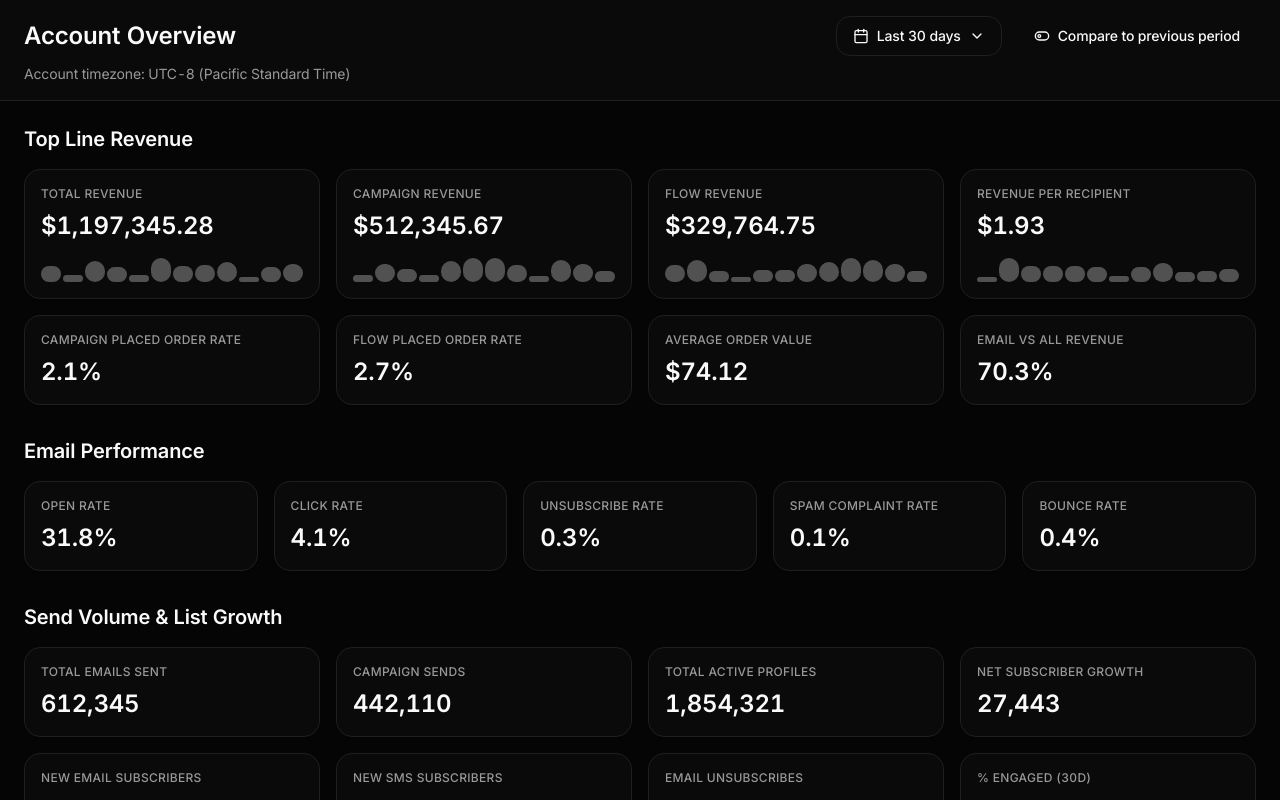
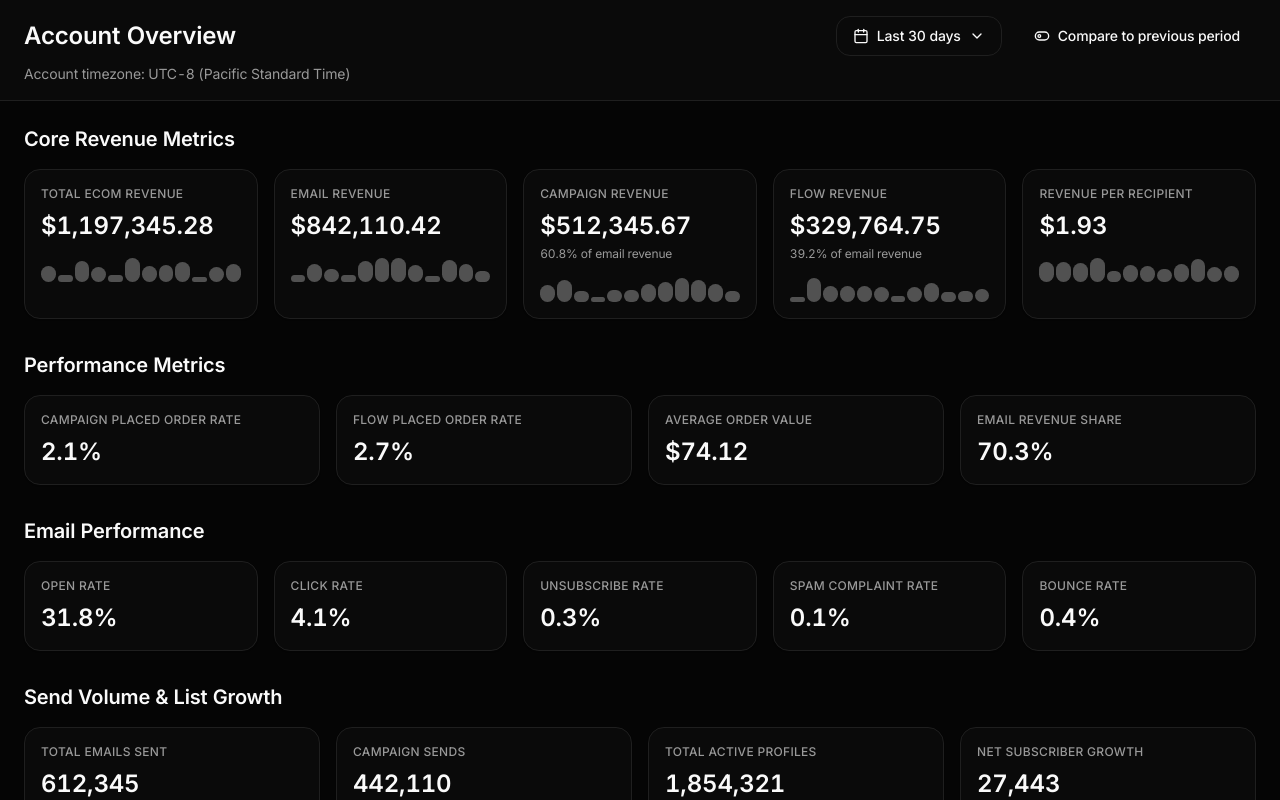
Before and after one commit to jackrstringer/redwood-concierge, a React (Vite) app: page / in a window 1280 px wide. Shown: the top 800 px of the page. Built offline with nearby package versions, Linux system fonts and the light colour scheme.

Commit message:
Add revenue breakdown to KPIs
Update main KPIs to include Total Ecom Revenue, Email Revenue, Campaign Revenue, Flow Revenue, and Revenue per recipient. Add sub-percentages to Campaign Revenue and Flow Revenue to denote their contribution to total email revenue.

```diff
--- a/src/components/dashboard/KPICard.tsx
+++ b/src/components/dashboard/KPICard.tsx
@@ -12,6 +12,7 @@ interface KPICardProps {
   format?: 'currency' | 'percentage' | 'number';
   sparkline?: number[];
   className?: string;
+  subtitle?: string; // For showing sub-percentages
 }
 
 export const KPICard: React.FC<KPICardProps> = ({
@@ -20,7 +21,8 @@ export const KPICard: React.FC<KPICardProps> = ({
   delta,
   format = 'number',
   sparkline,
-  className = ''
+  className = '',
+  subtitle
 }) => {
   const formatValue = (val: string | number) => {
     if (typeof val === 'string') return val;
@@ -45,9 +47,16 @@ export const KPICard: React.FC<KPICardProps> = ({
       <div className="space-y-2">
         <p className="metric-label">{title}</p>
         <div className="flex items-end justify-between">
-          <p className="metric-value dashboard-text">
-            {formatValue(value)}
-          </p>
+          <div className="flex flex-col">
+            <p className="metric-value dashboard-text">
+              {formatValue(value)}
+            </p>
+            {subtitle && (
+              <p className="text-xs dashboard-text-muted mt-1">
+                {subtitle}
+              </p>
+            )}
+          </div>
           {delta && (
             <div className={`flex items-center gap-1 text-sm font-medium ${
               delta.isPositive ? 'delta-positive' : 'delta-negative'
--- a/src/data/mockData.ts
+++ b/src/data/mockData.ts
@@ -8,6 +8,7 @@ export const mockToplineKPIs = {
   },
   cards: {
     total_revenue: 1197345.28,
+    email_revenue: 842110.42,
     email_revenue_split: { email: 842110.42, other: 355234.86 },
     campaign_revenue: 512345.67,
     flow_revenue: 329764.75,
@@ -18,6 +19,7 @@ export const mockToplineKPIs = {
   },
   delta_prev: {
     total_revenue_pct: -0.10,
+    email_revenue_pct: 0.08,
     campaign_revenue_pct: 0.15,
     flow_revenue_pct: 0.08,
     rpr_pct: 0.12,
--- a/src/pages/Index.tsx
+++ b/src/pages/Index.tsx
@@ -50,15 +50,25 @@ const Index = () => {
       <div className="p-6 space-y-8">
         {/* Top Line Revenue */}
         <section>
-          <h2 className="text-xl font-semibold dashboard-text mb-4">Top Line Revenue</h2>
-          <div className="grid grid-cols-1 md:grid-cols-2 lg:grid-cols-4 gap-4">
+          <h2 className="text-xl font-semibold dashboard-text mb-4">Core Revenue Metrics</h2>
+          <div className="grid grid-cols-1 md:grid-cols-3 lg:grid-cols-5 gap-4">
             <KPICard
-              title="Total Revenue"
+              title="Total Ecom Revenue"
               value={mockToplineKPIs.cards.total_revenue}
               format="currency"
               delta={compareEnabled ? {
                 value: mockToplineKPIs.delta_prev.total_revenue_pct,
                 isPositive: mockToplineKPIs.delta_prev.total_revenue_pct > 0
+              } : undefined}
+              sparkline={generateSparklineData()}
+            />
+            <KPICard
+              title="Email Revenue"
+              value={mockToplineKPIs.cards.email_revenue}
+              format="currency"
+              delta={compareEnabled ? {
+                value: mockToplineKPIs.delta_prev.email_revenue_pct,
+                isPositive: mockToplineKPIs.delta_prev.email_revenue_pct > 0
               } : undefined}
               sparkline={generateSparklineData()}
             />
@@ -70,6 +80,7 @@ const Index = () => {
                 value: mockToplineKPIs.delta_prev.campaign_revenue_pct,
                 isPositive: mockToplineKPIs.delta_prev.campaign_revenue_pct > 0
               } : undefined}
+              subtitle={`${((mockToplineKPIs.cards.campaign_revenue / mockToplineKPIs.cards.email_revenue) * 100).toFixed(1)}% of email revenue`}
               sparkline={generateSparklineData()}
             />
             <KPICard
@@ -80,6 +91,7 @@ const Index = () => {
                 value: mockToplineKPIs.delta_prev.flow_revenue_pct,
                 isPositive: mockToplineKPIs.delta_prev.flow_revenue_pct > 0
               } : undefined}
+              subtitle={`${((mockToplineKPIs.cards.flow_revenue / mockToplineKPIs.cards.email_revenue) * 100).toFixed(1)}% of email revenue`}
               sparkline={generateSparklineData()}
             />
             <KPICard
@@ -92,7 +104,12 @@ const Index = () => {
               sparkline={generateSparklineData()}
             />
           </div>
-          <div className="grid grid-cols-1 md:grid-cols-2 lg:grid-cols-4 gap-4 mt-4">
+        </section>
+
+        {/* Secondary KPIs */}
+        <section>
+          <h2 className="text-xl font-semibold dashboard-text mb-4">Performance Metrics</h2>
+          <div className="grid grid-cols-1 md:grid-cols-2 lg:grid-cols-4 gap-4">
             <KPICard
               title="Campaign Placed Order Rate"
               value={mockToplineKPIs.cards.campaign_placed_order_rate}
@@ -121,7 +138,7 @@ const Index = () => {
               } : undefined}
             />
             <KPICard
-              title="Email vs All Revenue"
+              title="Email Revenue Share"
               value={`${((mockToplineKPIs.cards.email_revenue_split.email / mockToplineKPIs.cards.total_revenue) * 100).toFixed(1)}%`}
               delta={compareEnabled ? {
                 value: mockToplineKPIs.delta_prev.email_revenue_split_pct,
```
